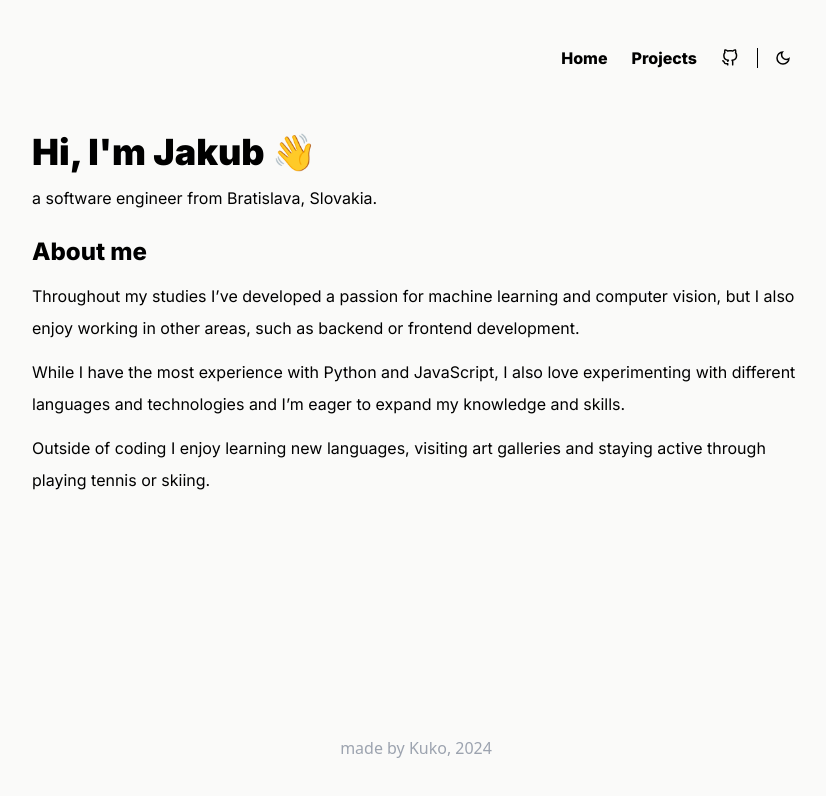
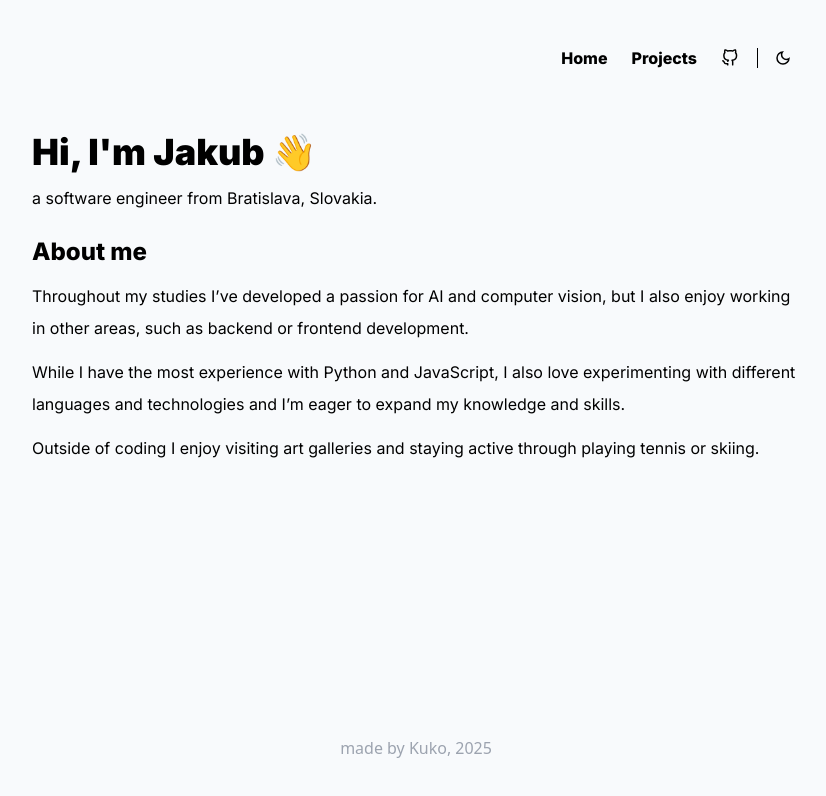
Before and after one commit to kuko6/personal-website, a SvelteKit app: page / in a window 1280 px wide. Shown: the top 796 px of the page, without its empty margins (224-1050 px from the left). Built offline with nearby package versions, Linux system fonts and the light colour scheme.

Commit message:
small redesign

```diff
--- a/src/app.css
+++ b/src/app.css
@@ -14,7 +14,7 @@ body {
   transition:
     background-color 0.2s ease-in-out,
     color 0.2s ease-in-out;
-  @apply bg-stone-50 dark:bg-stone-800;
+  @apply bg-slate-50 dark:bg-stone-800;
 }
 
 /* @layer base {
--- a/src/components/NavIcon.svelte
+++ b/src/components/NavIcon.svelte
@@ -3,7 +3,7 @@
   export let alt;
 </script>
 
-<a class="p-2 hover:bg-slate-200 dark:hover:bg-slate-600 dark:text-white rounded-md"
+<a class="p-2 hover:bg-indigo-100 dark:hover:bg-indigo-500 dark:text-white rounded-md"
   alt={alt}
   href={path}
   target="_blank"
--- a/src/components/NavLink.svelte
+++ b/src/components/NavLink.svelte
@@ -4,7 +4,7 @@
 </script>
 
 <a
-  class="flex flex-col justify-center px-2 hover:bg-slate-200 dark:hover:bg-slate-600 rounded-md"
+  class="flex flex-col justify-center px-2 hover:bg-indigo-100 dark:hover:bg-indigo-500 rounded-md"
   href={path}
 >
   {label}
--- a/src/routes/+layout.svelte
+++ b/src/routes/+layout.svelte
@@ -18,7 +18,7 @@
     isHovering = true;
     let a = setTimeout(() => {
       if (isHovering) isVisible = false;
-    }, 1250);
+    }, 2500);
   }
 
   function handleMouseLeave() {
@@ -69,14 +69,14 @@
       on:mouseleave={handleMouseLeave}
     >
       <a
-        class="hover:underline underline-offset-2 decoration-blue-400"
-        href="https://github.com/kuko6/kuko"
+        class="hover:underline decoration-2 decoration-indigo-400"
+        href="https://github.com/kuko6/personal-website"
       >
         made by Kuko,
       </a>
       <div class="pl-1">
         {#if isVisible}
-          <span>2024</span>
+          <span>2025</span>
         {:else}
           <button class={confetti ? "animate-wiggle" : ""} on:click={party}
             >🎉</button
--- a/src/routes/+page.svelte
+++ b/src/routes/+page.svelte
@@ -41,7 +41,7 @@
     <h2 class="font-inter font-extrabold text-xl md:text-2xl">About me</h2>
     <div class="space-y-3">
       <p class="font-inter leading-8">
-        Throughout my studies I’ve developed a passion for machine learning and
+        Throughout my studies I’ve developed a passion for AI and
         computer vision, but I also enjoy working in other areas, such as
         backend or frontend development.
       </p>
@@ -51,8 +51,7 @@
         expand my knowledge and skills.
       </p>
       <p class="font-inter leading-8">
-        Outside of coding I enjoy learning new languages, visiting art galleries
-        and staying active through playing tennis or skiing.
+        Outside of coding I enjoy visiting art galleries and staying active through playing tennis or skiing.
       </p>
     </div>
   </div>
```
